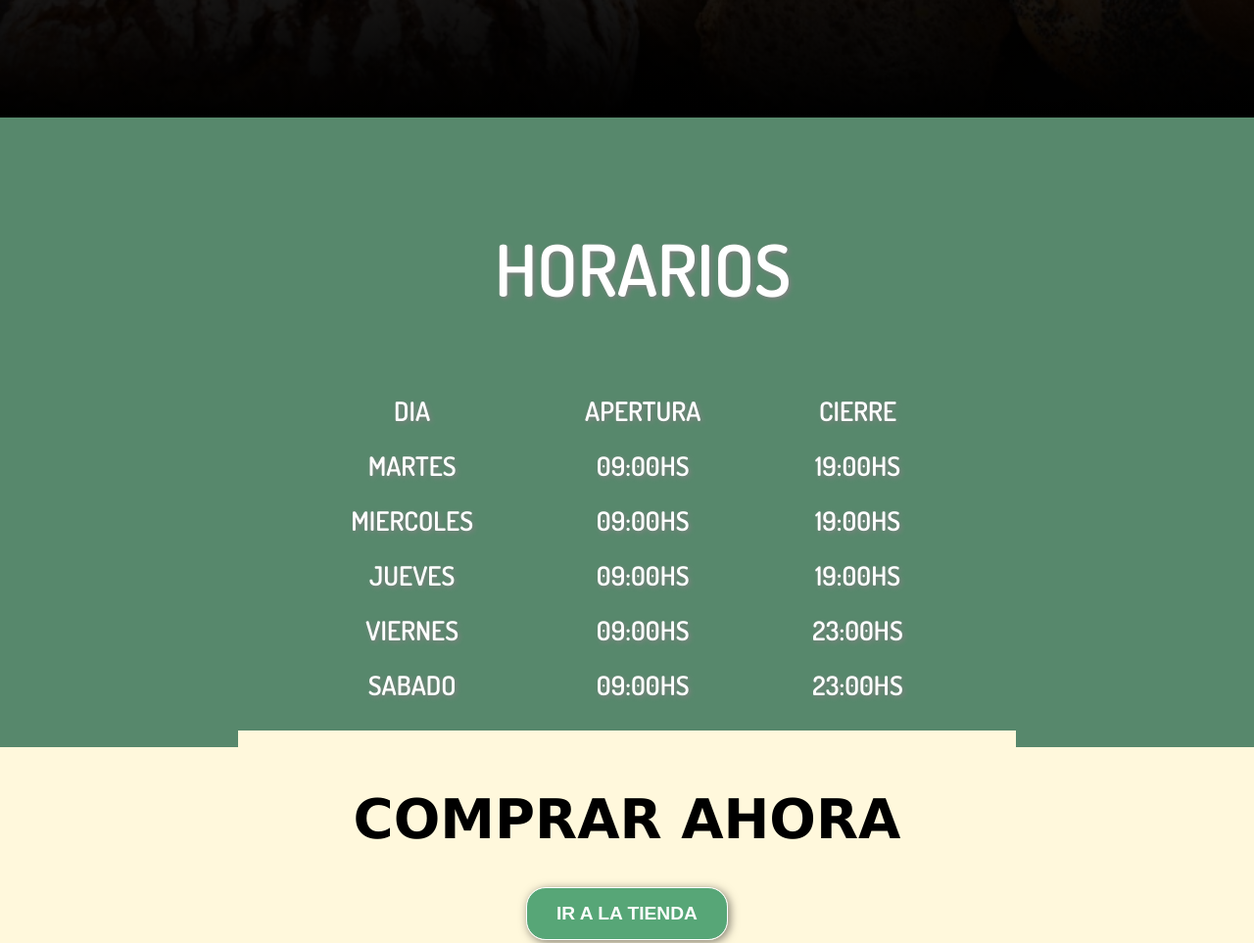
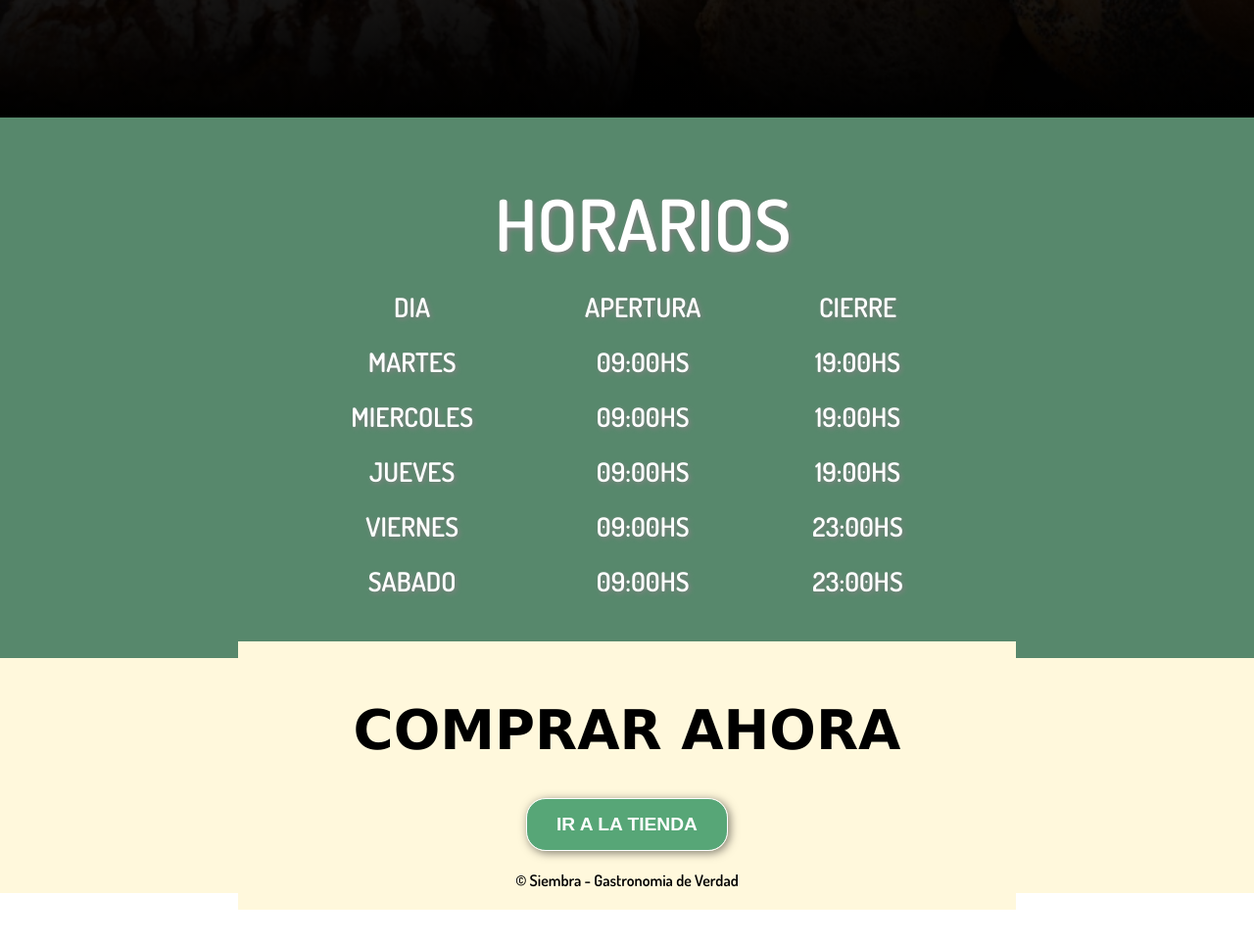
Before and after one commit to leonardoalva/siembra-01, a plain HTML site: page index.html in a window 1280 px wide. Shown: the part 520-1483 px from the top of the page at 98% size. After the commit the page ends 1449 px from the top, so only its background shows below. Drawn offline with Linux system fonts and the light colour scheme.

Commit message:
CAMBIO DE HORARIO A MAIN.INDEX

```diff
--- a/index.html
+++ b/index.html
@@ -30,7 +30,9 @@
     </div>
 </section>
 <!--logo-->
-<!--horarios-->
+
+</header>
+<main><!--horarios-->
     <div class="horarios">
         <div class="container">
             <table class="tabla-horario">
@@ -75,8 +77,6 @@
         </div>
     </div>
     <!-- horario-->
-</header>
-<main>
 </main>
 <footer>
 <div class="cta-comprar">
--- a/style.css
+++ b/style.css
@@ -148,13 +148,18 @@ section {
 }
 
 /*------------------ DIV DE LA TABLA DE HORARIOS-----------------------*/
-header div.horarios div.container  {
+main div.horarios div.container  {
     background-color: #57886c;
     color: white;
     display: flex;
     flex-direction: column;
     align-items: center;
     width: 100%;
+    padding: 40px;
+}
+
+#titulo-horario {
+    margin: 0;
 }
 
 /*----------------------TABLA DE HORARIOS----------------------------*/
```
Lines whose indentation alone changed are shown as unchanged.
